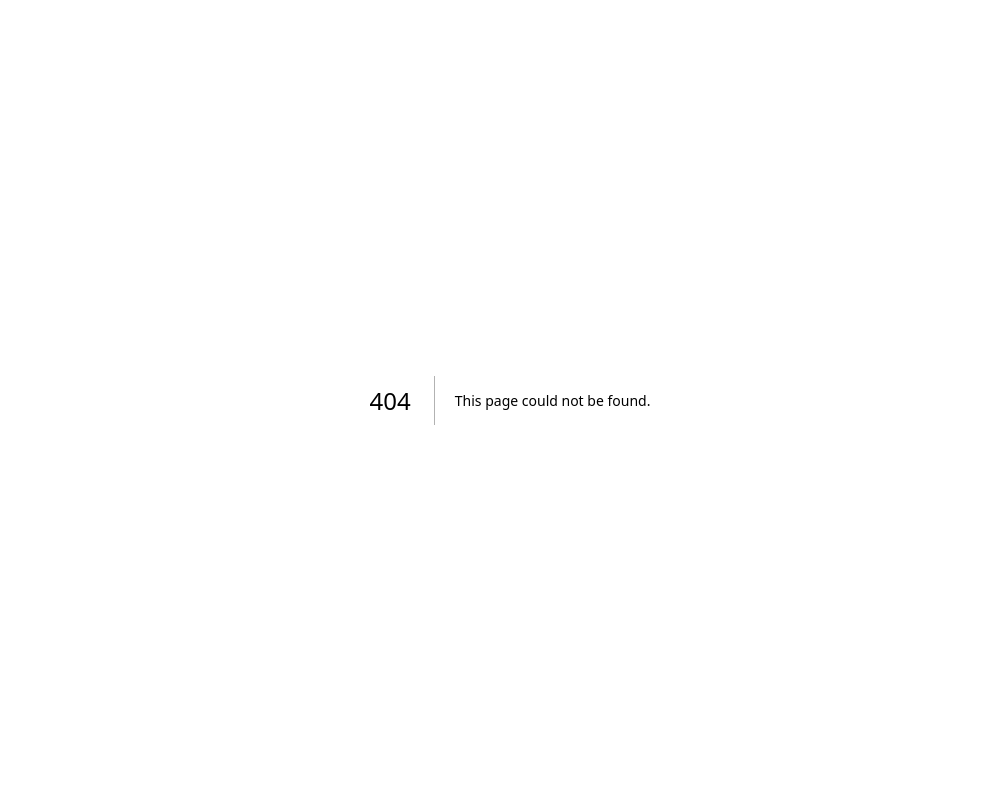
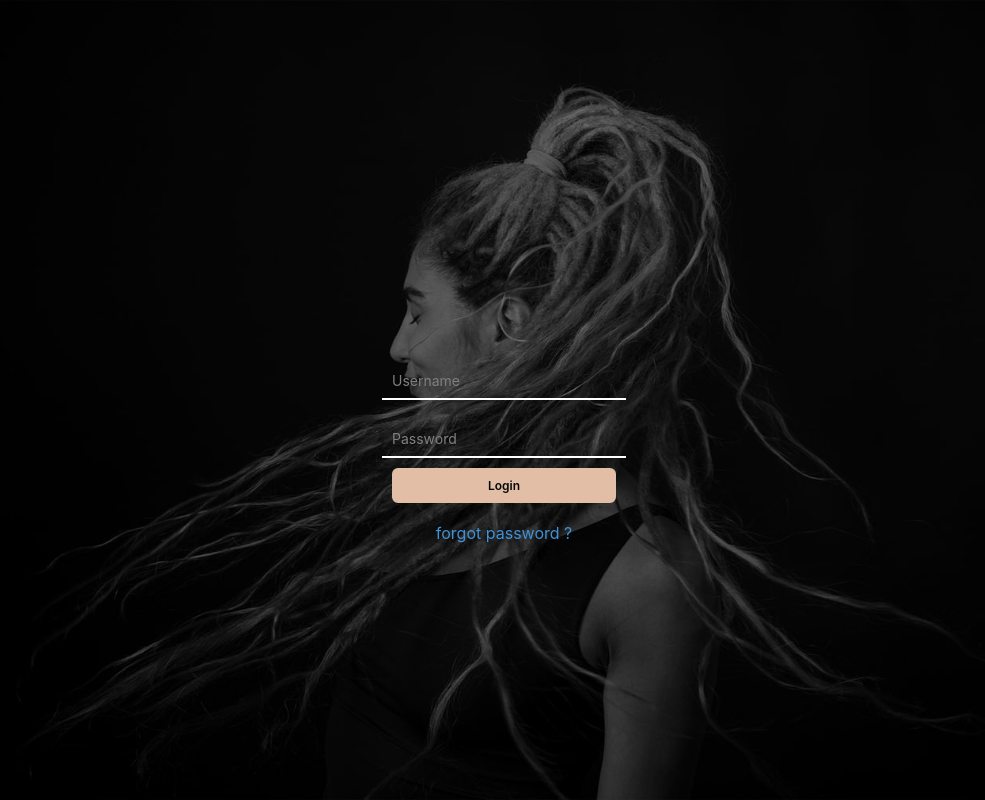
Before and after one commit to MajidHosseinzadeh/corals, a Next.js app: page /login in a window 1280 px wide. Before the commit this address had no page. Shown: the whole page, without its empty margins (130-1115 px from the left). Built offline with nearby package versions, Linux system fonts and the light colour scheme.

Commit message:
login page completed

```diff
--- /dev/null
+++ b/components/common/Link.js
@@ -0,0 +1,12 @@
+import Link from 'next/link';
+import styled from 'styled-components';
+
+export const SLink = styled(Link)`
+  margin: ${({ margin }) => margin || "0px 0px 0px 0px"};
+  color: #4091d7;
+  text-decoration: none;
+
+  &:hover {
+    color: white;
+  }
+`;
--- a/components/rare/navbar/Dreadlocks.js
+++ b/components/rare/navbar/Dreadlocks.js
@@ -69,7 +69,6 @@ const Dreadlocks = () => {
                 </ButtonContainer>
             </Right>
             <Image className='img' src='/cosmetic.jpg' width={820} height={1080} />
-
         </Sec>
     )
 }
--- a/components/uncommon/register_component/FormContainer.js
+++ b/components/uncommon/register_component/FormContainer.js
@@ -33,7 +33,7 @@ const Create = styled.h3`
     color: white;
 `
 
-const InputFlex = styled.div`
+export const InputFlex = styled.div`
     display: flex;
     justify-content: flex-start;
     align-items: flex-start;
@@ -41,7 +41,7 @@ const InputFlex = styled.div`
     margin-top: 2rem;
 `
 
-const Form = styled.form`
+export const Form = styled.form`
     display: flex;
     justify-content: center;
     align-items: center;
@@ -67,7 +67,7 @@ const Cont = styled.div`
   }
 `;
 
-const Error = styled.p`
+export const Error = styled.p`
   color: #fecf6d;
   font-size: 10px;
 `
@@ -181,9 +181,9 @@ const FormContainer = () => {
                         <InputLabel htmlFor="confirmPassword" isVisible={labelVisibility4}>Confirm Password</InputLabel>
                     </InputContainer>
                 </InputFlex>
-                <Button disabled={isSubmitting} name='CREATE ACCOUNT' size='14rem' font="12px" background="#E1BEA5" color="#070707" border="#E1BEA5" hoverb="white" hoverc="#070707" hoverborder="#070707" />
+                <Button disabled={isSubmitting} type="submit" name='CREATE ACCOUNT' size='14rem' font="12px" background="#E1BEA5" color="#070707" border="#E1BEA5" hoverb="white" hoverc="#070707" hoverborder="#070707" />
                 <Cont>
-                    <Button disabled={isSubmitting} type='submit' id="buttn" name='CREATE ACCOUNT' size='14rem' font="12px" background="#4091d7" color="#070707" border="#4091d7" hoverb="white" hoverc="#070707" hoverborder="#070707" />
+                    <Button disabled={isSubmitting} id="buttn" name='CREATE ACCOUNT' size='14rem' font="12px" background="#4091d7" color="#070707" border="#4091d7" hoverb="white" hoverc="#070707" hoverborder="#070707" />
                     <Labl htmlFor='buttn'>
                         <Google />
                     </Labl>
--- /dev/null
+++ b/pages/login/index.js
@@ -0,0 +1,116 @@
+import { Button } from '@/components/common/Button';
+import { InputContainer, InputField, InputLabel } from '@/components/common/Input'
+import { SLink } from '@/components/common/Link';
+import { Typography } from '@/components/common/Typography';
+import { Error, InputFlex } from '@/components/uncommon/register_component/FormContainer'
+import { loginSchema } from '@/schemas';
+import { useFormik } from 'formik';
+import Image from 'next/image';
+import React, { useState } from 'react'
+import styled from 'styled-components';
+
+const LoginPage = styled.div`
+  width: 50vw;
+  height: 50vh;
+  display: flex;
+  justify-content: center;
+  align-items: center;
+  overflow: hidden;
+
+  & .img{
+    width: 100%;
+    height: 100%;
+    opacity: 0.5;
+    position: absolute;
+    top: 0;
+    left: 0;
+    bottom: 0;
+    z-index: 0;
+  }
+`
+
+export const LoginForm = styled.form`
+    display: flex;
+    justify-content: center;
+    align-items: center;
+    flex-direction: column;
+    position: absolute;
+    top: 40%;
+    left: 40%;
+    z-index: 999;
+`
+
+const onSubmit = async (actions) => {
+    await new Promise((resolve) => setTimeout(resolve, 1000));
+    actions.resetForm();
+};
+
+const index = () => {
+
+    const [usernameVisibility, setUsernameVisibility] = useState(false);
+    const [passwordVisibility, setPasswordVisibility] = useState(false);
+
+    const handleUsername = () => {
+        setUsernameVisibility(true);
+    };
+
+    const handlePassword = () => {
+        setPasswordVisibility(true);
+    };
+
+
+    const { handleBlur, handleChange, values, handleSubmit, errors, touched, isSubmitting } = useFormik({
+        initialValues: {
+            username: "",
+            password: "",
+        },
+        validationSchema: loginSchema,
+        onSubmit,
+    })
+
+
+
+    return (
+        <LoginPage>
+            <LoginForm autoComplete='off' onSubmit={handleSubmit}>
+                <InputFlex>
+                    <InputContainer>
+                        <InputField
+                            value={values.username}
+                            onChange={handleChange}
+                            onBlur={handleBlur}
+                            type="text"
+                            id="username"
+                            onInput={handleUsername}
+                            className={errors.username && touched.username ? "input-error" : ""}
+                        />
+                        {errors.username && touched.username && <Error>{errors.username}</Error>}
+                        <InputLabel htmlFor="username" isVisible={usernameVisibility}>Username</InputLabel>
+                    </InputContainer>
+
+                    <InputContainer>
+                        <InputField
+                            value={values.password}
+                            onChange={handleChange}
+                            onBlur={handleBlur}
+                            type="password"
+                            onInput={handlePassword}
+                            className={errors.password && touched.password ? "input-error" : ""}
+                            id="password"
+                        />
+                        {errors.password && touched.password && <Error>{errors.password}</Error>}
+                        <InputLabel htmlFor="password" isVisible={passwordVisibility}>Password</InputLabel>
+                    </InputContainer>
+                </InputFlex>
+                <Button type="submit" disabled={isSubmitting} name='Login' size='14rem' font="12px" background="#E1BEA5" color="#070707" border="#E1BEA5" hoverb="white" hoverc="#070707" hoverborder="#070707" />
+                <SLink href="/register" margin="20px 0px 0px 0px">
+                        forgot password ?
+                </SLink>
+            </LoginForm>
+            <Image src='/footer.jpg' width={1618} height={1080} className='img' alt='background' />
+
+        </LoginPage>
+    )
+}
+
+export default index
--- a/schemas/index.js
+++ b/schemas/index.js
@@ -25,3 +25,16 @@ export const schema = yup.object().shape({
     .oneOf([yup.ref("password"), null], "Passwords must match")
     .required("Required"),
 })
+
+export const loginSchema = yup.object().shape({
+    username: yup
+    .string()
+    .min(3)
+    .required("Requierd"),
+
+    password: yup
+    .string()
+    .min(8)
+    .required("Required"),
+
+})
```
Also changed, not shown: components/uncommon/register_component/RightSide.js (+7 -3 lines), public/footer.jpg (added).
